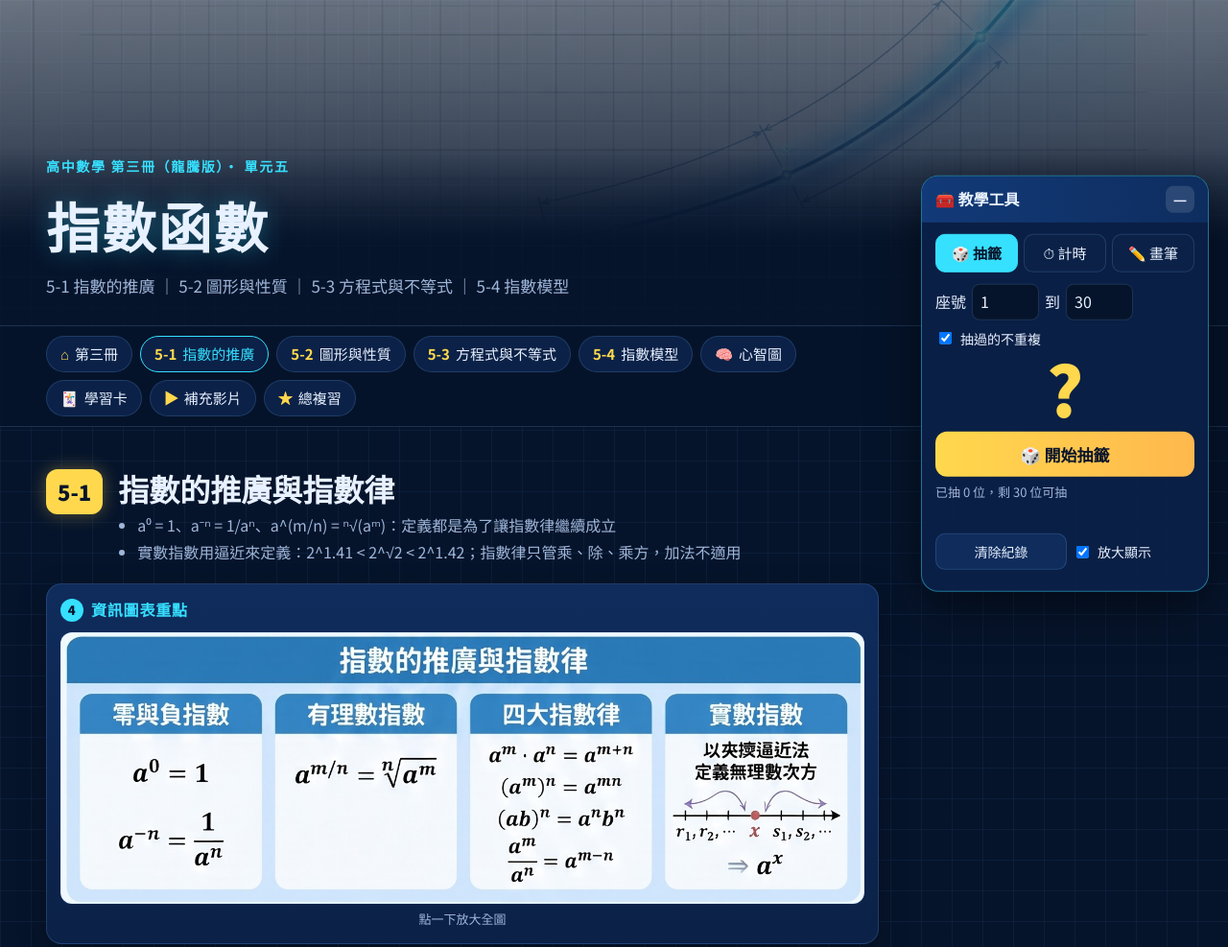
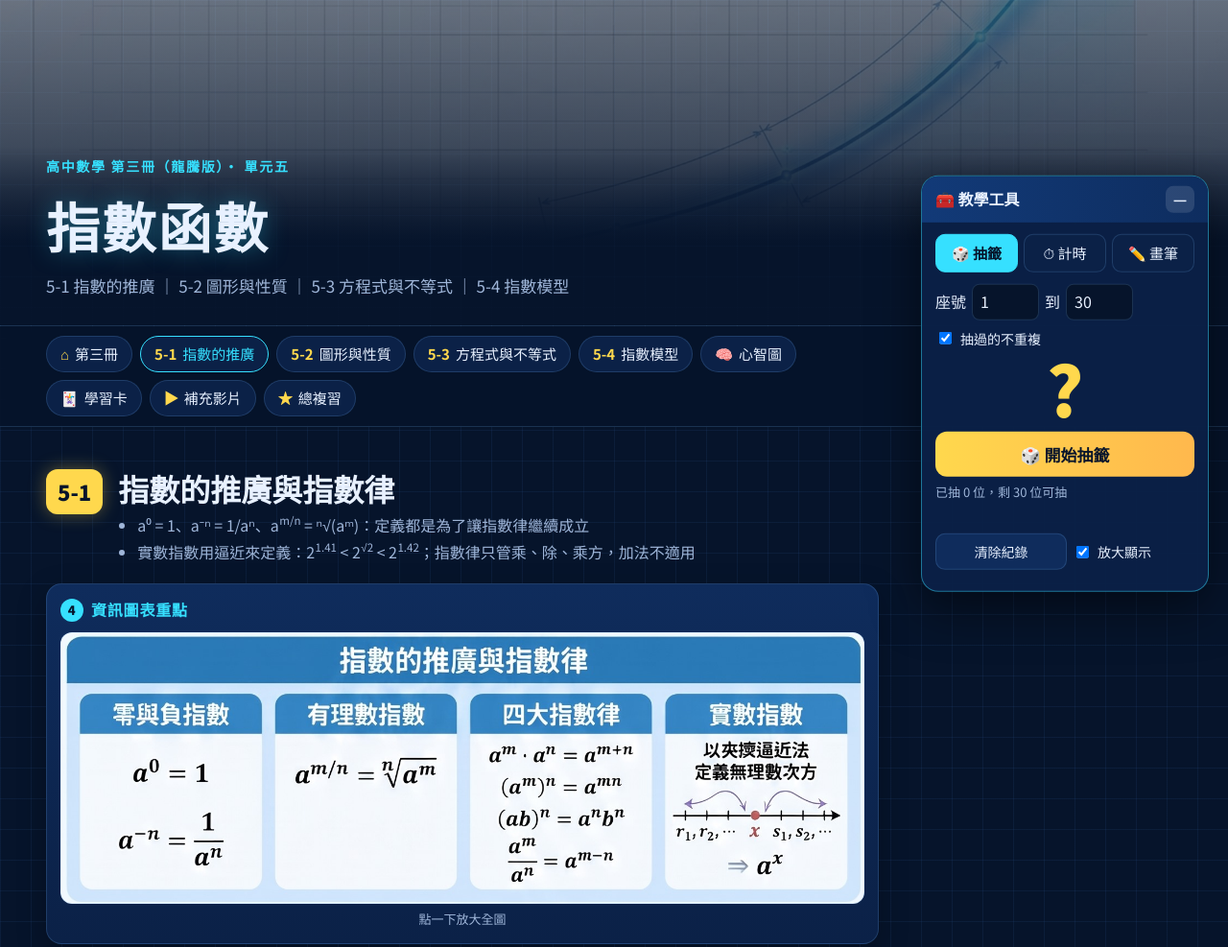
Before and after one commit to brianyeh0718-hue/senior-high-math, a plain HTML site: page book3/unit5/index.html in a window 1280 px wide. Shown: the top 987 px of the page at 96% size. Drawn offline with Linux system fonts and the light colour scheme.

Commit message:
Render exponents as true superscripts on Unit 5 page
Co-Authored-By: Claude Opus 5.5 <noreply@anthropic.com>

```diff
--- a/book3/unit5/index.html
+++ b/book3/unit5/index.html
@@ -89,6 +89,7 @@ main{max-width:1200px;margin:0 auto;padding:8px 24px 80px}
 .viz svg{width:100%;height:auto;display:block;background:rgba(3,12,28,.55);border-radius:12px;border:1px solid var(--line);touch-action:none}
 .viz .lbl{fill:var(--ink);font-size:15px;font-weight:700;paint-order:stroke;stroke:#06142b;stroke-width:4px}
 .viz .sm{font-size:13px;font-weight:500}
+sup.ex{font-size:.72em;line-height:0;position:relative;top:-.05em;margin-left:.04em;font-weight:inherit}
 .handle{cursor:grab;fill:#fff;stroke:var(--cyan);stroke-width:3}
 .handle:hover{fill:var(--cyan)}
 .readout{margin-top:10px;background:rgba(3,12,28,.55);border:1px solid var(--line);border-radius:10px;padding:10px 14px;font-size:16px}
@@ -984,6 +985,36 @@ const CARDS=CARDS_RAW.map(c=>({f:tex2u(c.f),b:tex2u(c.b)}));
   if(list.length)play(0);else renderList();
 })();
 
+/* ================= Superscript exponents =================
+   把文字裡的 a^(m/n)、2^√2、2^1.41 自動改成真正的上標（HTML 用 <sup>，SVG 用縮小上移的 tspan）。
+   互動圖形每次重畫的文字也會被 MutationObserver 自動轉換。 */
+(function(){
+  const RE=/\^(\((?:[^()]|\([^()]*\))*\)|√?[0-9A-Za-z.]+)/g;
+  const SVGNS='http://www.w3.org/2000/svg';
+  function fix(t){
+    const s=t.nodeValue,p=t.parentNode;if(!s||s.indexOf('^')<0||!p)return;
+    if(p.closest&&p.closest('script,style,textarea,title'))return;
+    const svg=p instanceof SVGElement;const frag=document.createDocumentFragment();let last=0,m;RE.lastIndex=0;
+    const plain=x=>{if(!x)return;if(svg){const ts=document.createElementNS(SVGNS,'tspan');ts.textContent=x;frag.appendChild(ts);}else frag.appendChild(document.createTextNode(x));};
+    while((m=RE.exec(s))){
+      plain(s.slice(last,m.index));
+      let e=m[1];if(e[0]==='('&&e[e.length-1]===')')e=e.slice(1,-1);
+      if(svg){const ts=document.createElementNS(SVGNS,'tspan');ts.setAttribute('baseline-shift','super');ts.setAttribute('font-size','72%');ts.textContent=e;frag.appendChild(ts);}
+      else{const su=document.createElement('sup');su.className='ex';su.textContent=e;frag.appendChild(su);}
+      last=RE.lastIndex;}
+    if(!last)return;plain(s.slice(last));p.replaceChild(frag,t);
+  }
+  function scan(root){
+    if(root.nodeType===3){fix(root);return;}
+    if(root.nodeType!==1)return;
+    const w=document.createTreeWalker(root,NodeFilter.SHOW_TEXT,{acceptNode:n=>n.nodeValue.indexOf('^')>=0?1:3});
+    const list=[];while(w.nextNode())list.push(w.currentNode);list.forEach(fix);
+  }
+  scan(document.body);
+  new MutationObserver(ms=>ms.forEach(mu=>{if(mu.type==='characterData')fix(mu.target);else mu.addedNodes.forEach(scan);}))
+    .observe(document.body,{childList:true,subtree:true,characterData:true});
+})();
+
 /* nav highlight */
 (function(){const links=$$('nav.top a');const io=new IntersectionObserver(es=>{es.forEach(en=>{if(en.isIntersecting)links.forEach(a=>a.classList.toggle('on',a.getAttribute('href')==='#'+en.target.id));});},{rootMargin:'-40% 0px -55% 0px'});
   $$('.unit').forEach(s=>io.observe(s));})();
```
